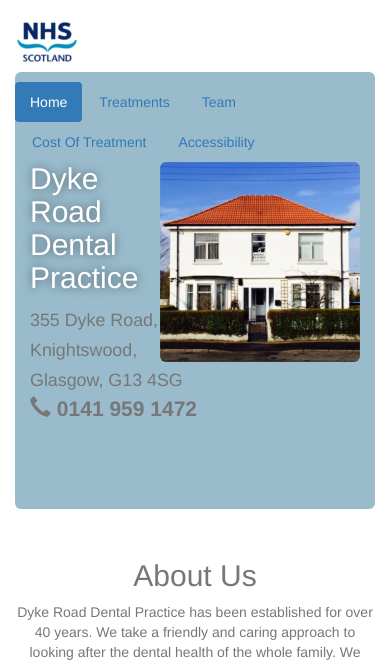
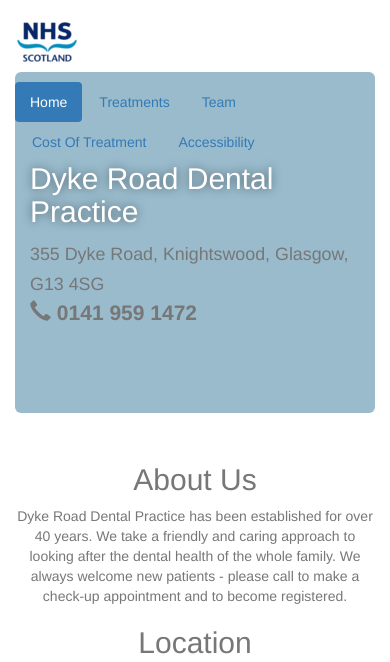
Before and after one commit to JayChetty/dentistWebsite, a website: page index.html in a window 390 px wide. Shown: the top 662 px of the page. Drawn offline with Linux system fonts and the light colour scheme.

Commit message:
hide icon on small screens

```diff
--- a/index.html
+++ b/index.html
@@ -22,7 +22,7 @@
       </nav>
     </div>
     <div class="jumbotron">
-        <div class="pull-right">
+        <div class=" hidden-sm hidden-xs pull-right">
           <img class="media-object icon" data-src="holder.js/64x64" alt="64x64" src="images/practicenew.png" data-holder-rendered="true" style="width: 200px; height: 200px;">
         </div>
         <h2> Dyke Road Dental Practice </h2>
```
Also changed, not shown: accessibility.html (+1 -1 lines), cost.html (+1 -1 lines), team.html (+1 -1 lines), treatments.html (+1 -1 lines).
